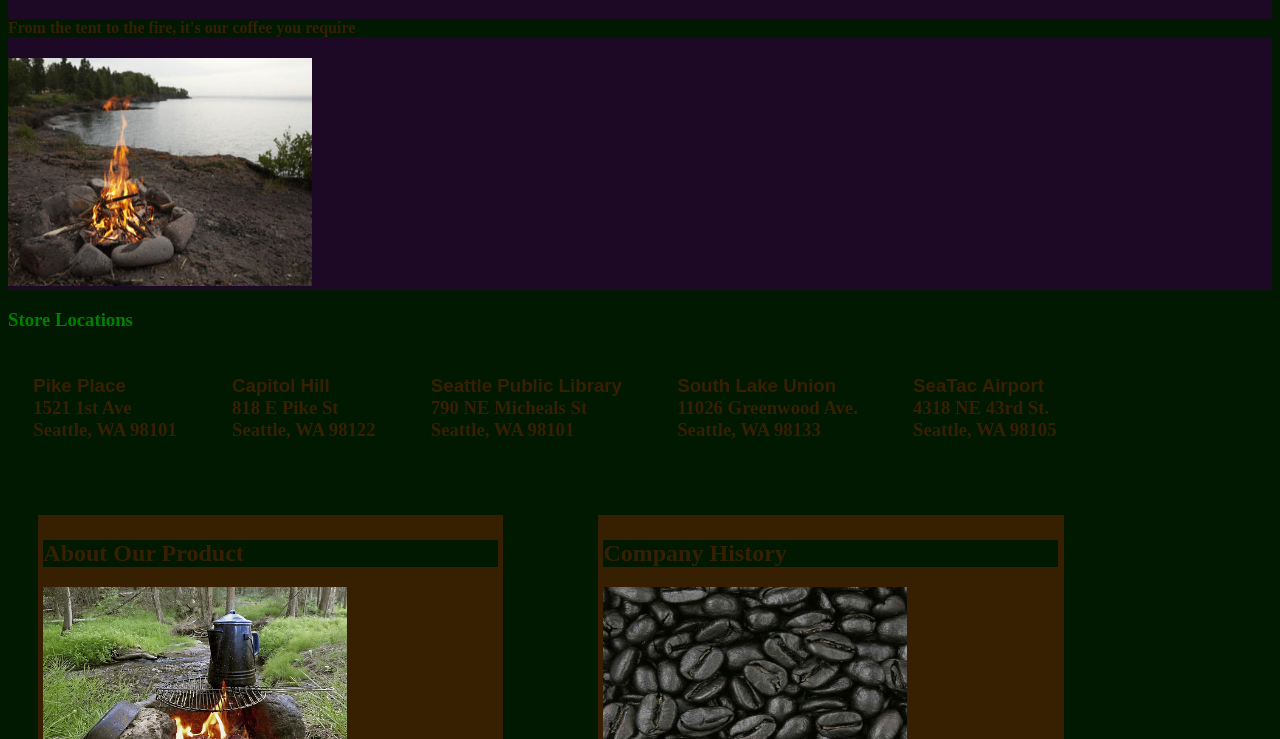
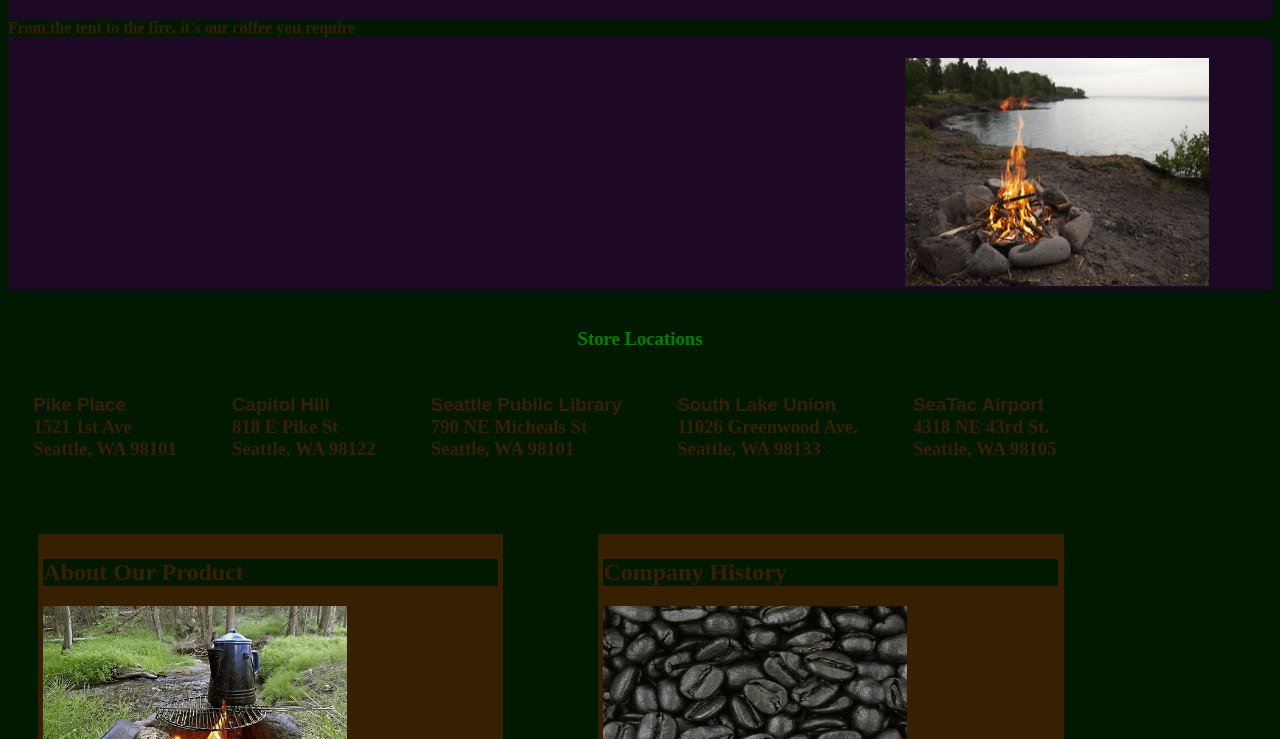
Before and after one commit to kbeame/campfire-coffee, a plain HTML site: page index.html in a window 1280 px wide. Shown: the part 61-800 px from the top of the page. Drawn offline with Linux system fonts and the light colour scheme.

Commit message:
Centered some items and made the data.html page prettier

```diff
--- a/css/style.css
+++ b/css/style.css
@@ -12,7 +12,10 @@ header {
   background-color:rgb(29,8,37);
 }
 .firelogo {
+  text-align: right;
   background-color:rgb(29,8,37);
+  margin-right: 5%;
+  margin-bottom: 3%;
 }
 
 li, ul {
@@ -38,6 +41,7 @@ li.storeheader {
 }
 
 .storeloca {
+  text-align: center;
   color: green;
   margin-left: auto;
   margin-right: auto;
```
Also changed, not shown: data.html (+6 -0 lines).
